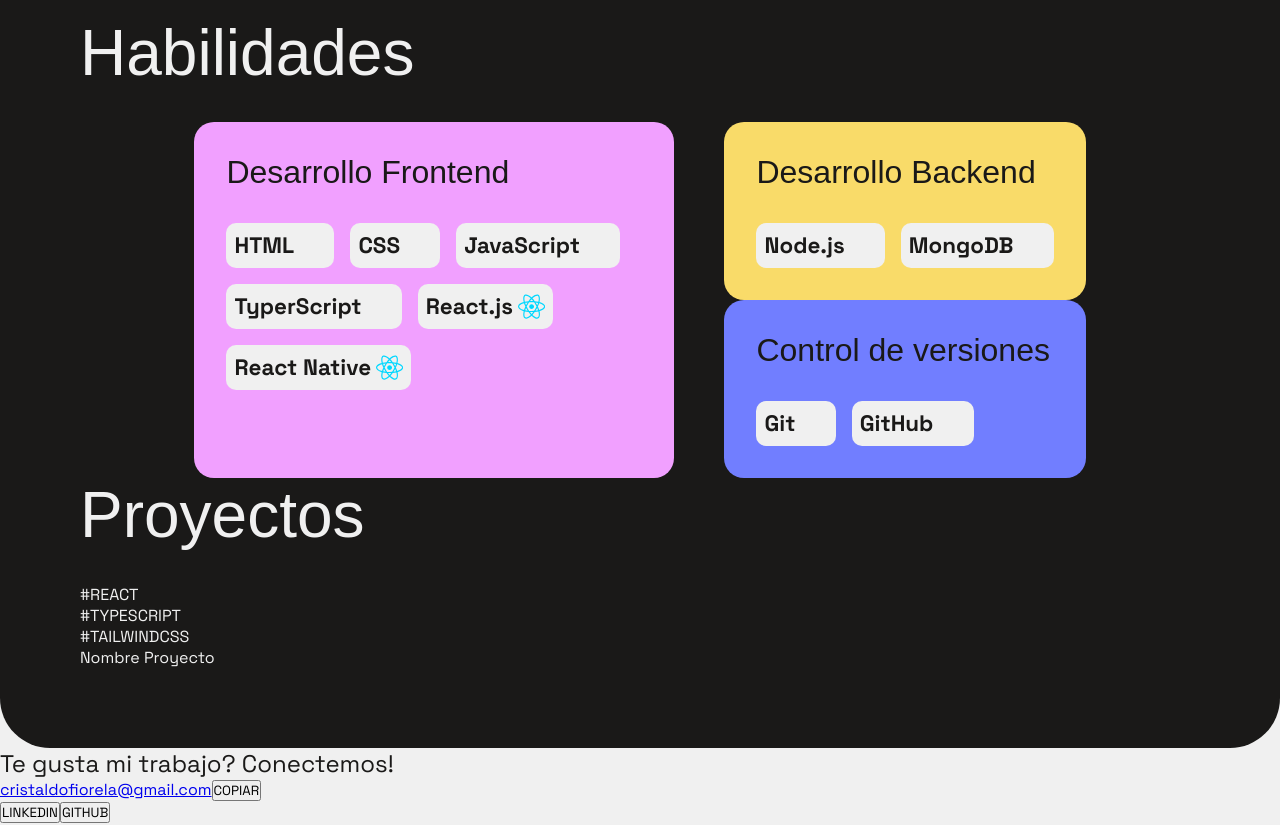
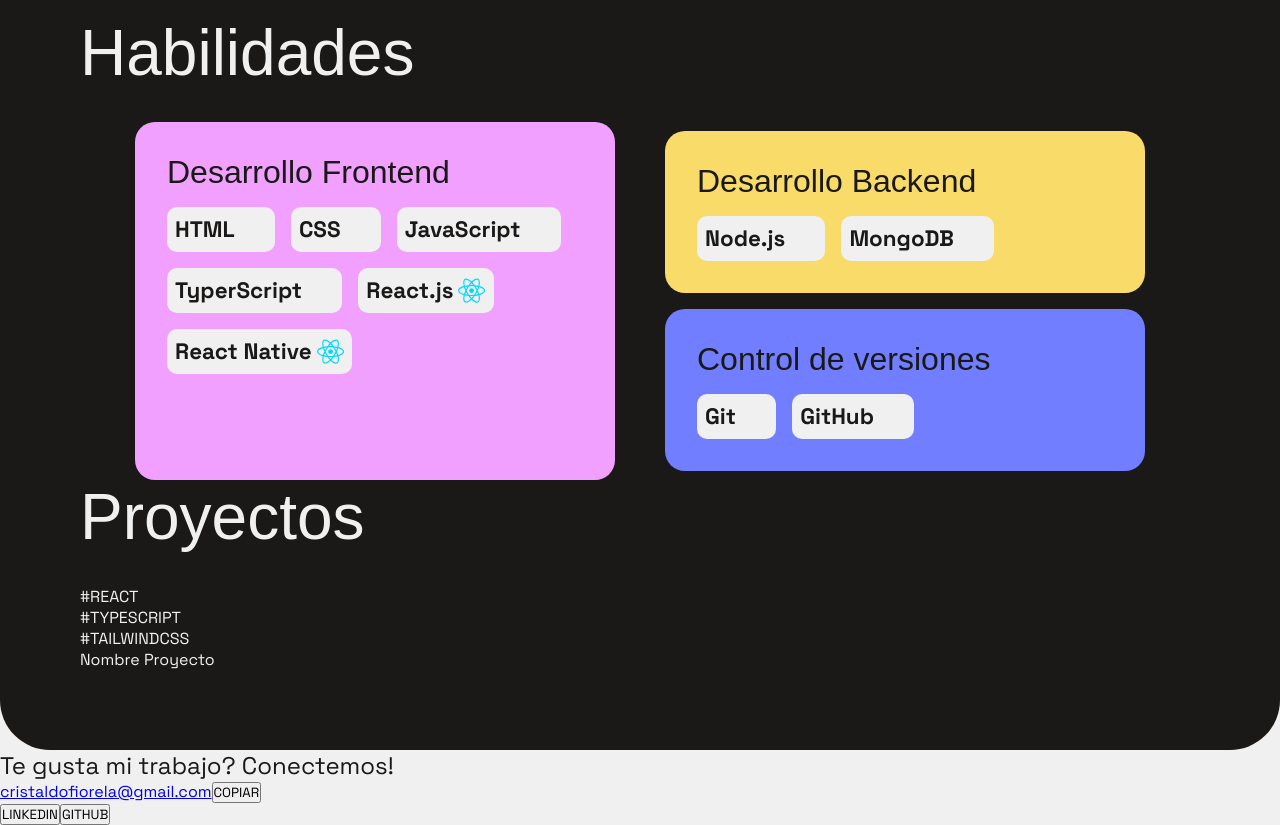
Before and after one commit to Cristaldo-Fiorela/portfolio2024, a React (Vite) app: page / in a window 1280 px wide. Shown: the part 2020-2845 px from the top of the page. Built offline with nearby package versions, Linux system fonts and the light colour scheme; some icons are missing; a web font is replaced by a local one.

Commit message:
definicion de tamaño de contenedor skills

```diff
--- a/src/components/Skills.jsx
+++ b/src/components/Skills.jsx
@@ -7,7 +7,7 @@
       <div className="skill-container">
         <section id="skill-front">
           <h3>Desarrollo Frontend</h3>
-          <div className="skill-name">
+          <div className="skill-name-container">
             <p>HTML <Icon icon="skill-icons:html" width="1.7rem" height="1.7rem" /> </p>
             <p>CSS <Icon icon="skill-icons:css" width="1.7rem" height="1.7rem" /></p>
             <p>JavaScript <Icon icon="skill-icons:javascript" width="1.7rem" height="1.7rem" /></p>
@@ -20,7 +20,7 @@
         <div className="skill-container-small">
           <section id="skill-back">
             <h3>Desarrollo Backend</h3>
-            <div className='skill-name'>
+            <div className='skill-name-container'>
               <p>Node.js <Icon icon="devicon:nodejs" width="1.7rem" height="1.7rem" /></p>
               <p>MongoDB <Icon icon="vscode-icons:file-type-mongo" width="1.7rem" height="1.7rem" /></p>
             </div>
@@ -28,7 +28,7 @@
 
           <section id="skill-ver">
             <h3>Control de versiones</h3>
-            <div className='skill-name'>
+            <div className='skill-name-container'>
               <p>Git <Icon icon="devicon:git" width="1.7rem" height="1.7rem" /></p>
               <p>GitHub <Icon icon="fluent-mdl2:git-hub-logo" width="1.7rem" height="1.7rem" /></p>
             </div>
--- a/src/index.css
+++ b/src/index.css
@@ -173,29 +173,40 @@
 }
 
 section#about span.purple-hl {
-  color: #717EFF;
+  color: var(--highlight-purple);
 }
 
 /* SKILLS */
 
 section#skills div.skill-container {
+  align-items: center;
   color: var(--black);
+  height: 22.4rem;
   display: flex;
   gap: 50px;
   justify-content: center;
+  width: 100%;
+}
+
+section#skills div.skill-container div.skill-container-small {
+  display: flex;
+  flex-direction: column;
+  justify-content: space-between;
+  gap: 1rem;
 }
 
 section#skills div.skill-container h3{
   font-family: var(--font-heading);
   font-size: 2rem;
-  margin-bottom: 2rem;
+  margin-bottom: 1rem;
 }
 
-section#skills div.skill-container div.skill-name {
+section#skills div.skill-container div.skill-name-container {
   display: flex;
   flex-wrap: wrap;
   gap: 1rem;
 }
+
 section#skills div.skill-container p {
   align-items: center;
   border-radius: 10px;
@@ -213,15 +224,10 @@
   transition: ease-in-out .2s;
 }
 
-section#skills div.skill-container div.skill-container-small {
-  display: flex;
-  flex-direction: column;
-  justify-content: space-between;
-}
-
 section#skills div.skill-container section#skill-front {
   background-color: var(--highlight-pink);
   border-radius: 20px;
+  height: 100%;
   padding: 2rem;
   width: 30rem;
 }
@@ -230,12 +236,15 @@
   background-color: var(--highlight-yellow);
   border-radius: 20px;
   padding: 2rem;
+  width: 30rem;
 }
 
 section#skills div.skill-container section#skill-ver {
   background-color: var(--highlight-purple);
   border-radius: 20px;
   padding: 2rem;
+  width: 30rem;
+
 }
 /* PROJECTS */
 
```
